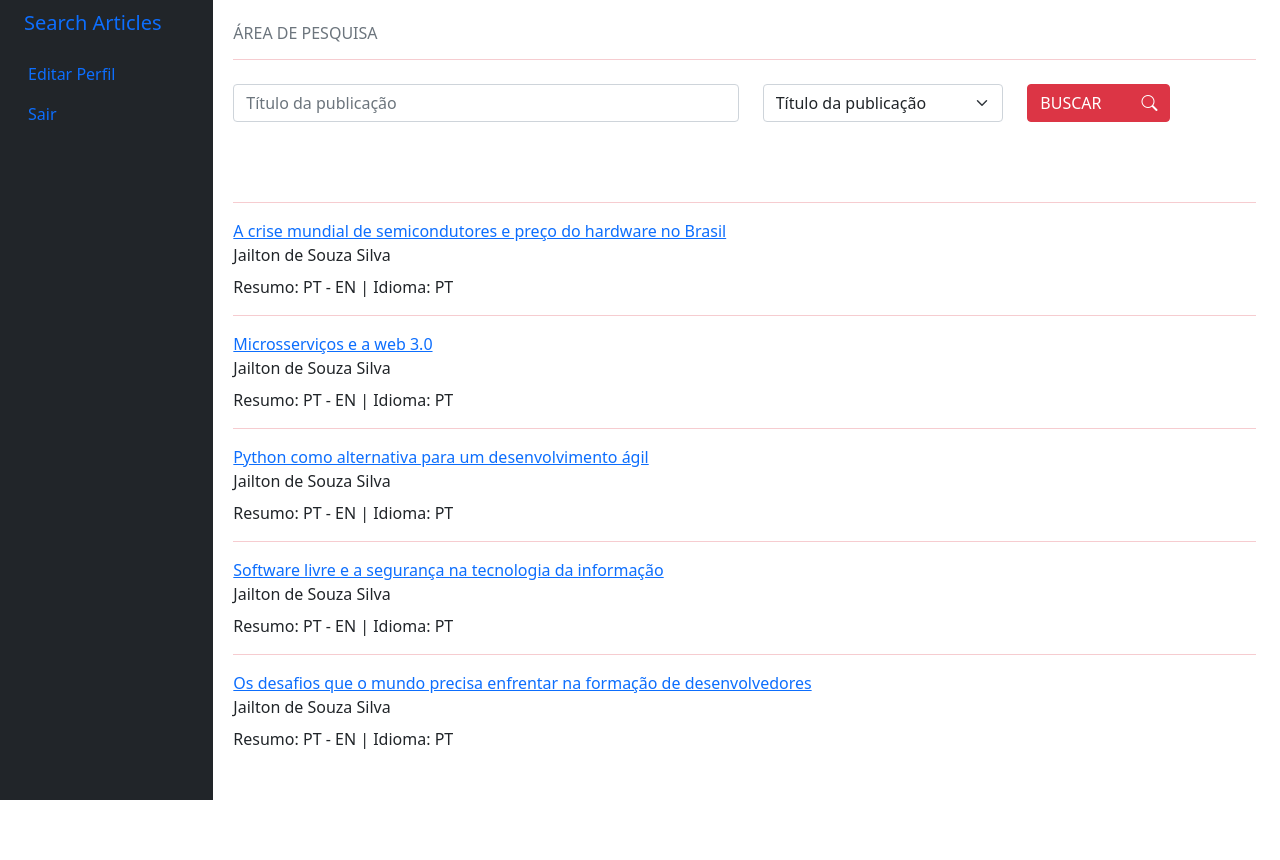
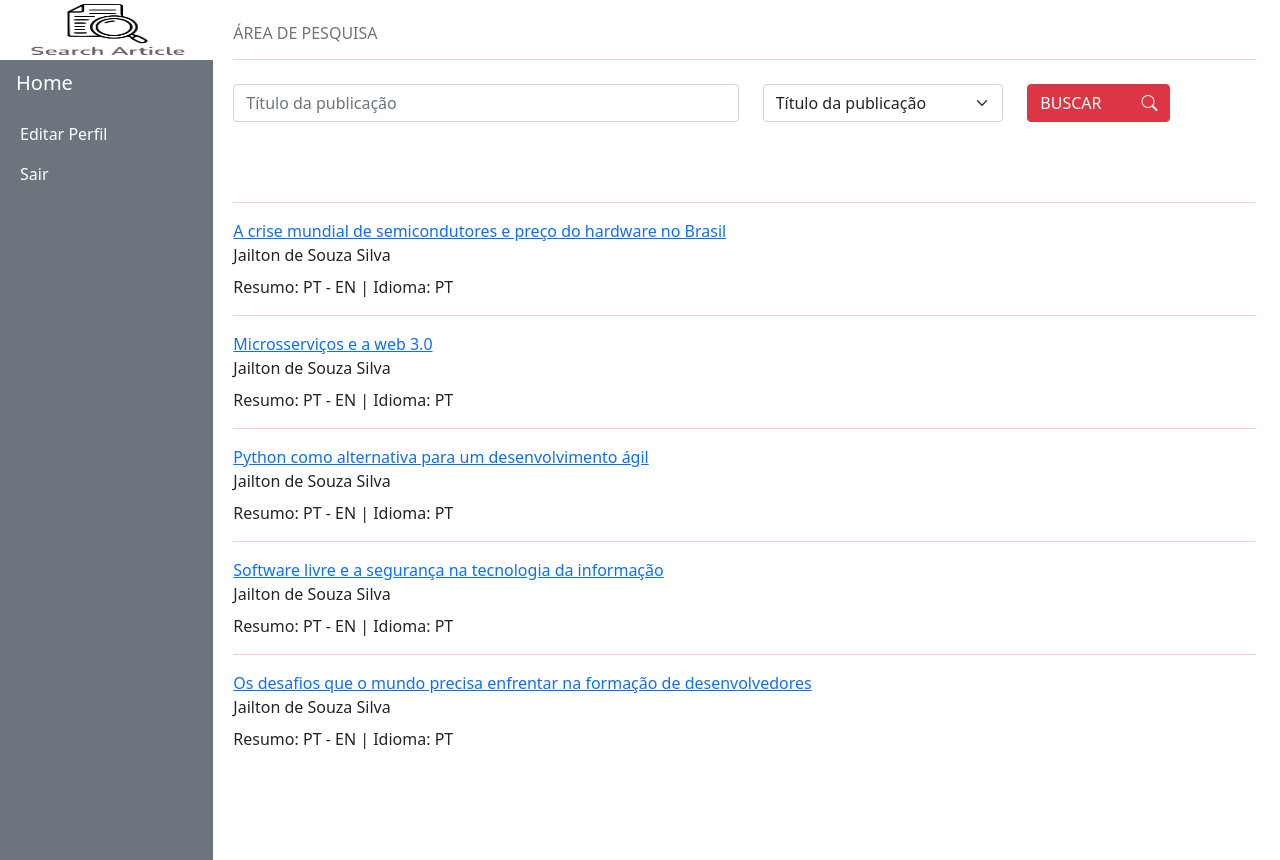
Before and after one commit to Jailtons7/search-articles-react, a React (Create React App) app: page / in a window 1280 px wide. Before the commit the page ends 800 px from the top, so only its background shows below. Built offline with nearby package versions, Linux system fonts and the light colour scheme.

Commit message:
feat: change menu structure

```diff
--- a/src/components/painel/Menu.js
+++ b/src/components/painel/Menu.js
@@ -1,23 +1,28 @@
 import React from 'react';
 import { Link } from 'react-router-dom';
+import searchArticle from '../../img/search_articles_t.png'
 
 const Menu = () => {
   return (
-    <div className='col-auto col-md-2 px-sm-2 px-0 bg-dark'>
+    <>
+      <div className='col-auto col-md-2 px-0 bg-secondary'>
+        <div className='ms-0 row w-100 bg-white d-none d-sm-block'>
+          <img height="60px" src={searchArticle} alt="Logo" />
+        </div>
         <div className="d-flex flex-column align-items-center align-items-sm-start px-3 pt-2 text-white min-vh-100">
-        <Link to='/' className='d-flex align-items-center pb-3 mb-md-0 me-md-auto text-write text-decoration-none'>
-          <span className='fs-5 d-none d-sm-inline'>Search Articles</span>
+          <Link to='/' className='text-white d-flex align-items-center pb-3 mb-md-0 me-md-auto text-write text-decoration-none'>
+            <span className='fs-5 d-none d-sm-inline'>Home</span>
           </Link>
           <ul className='nav nav-pills flex-column mb-sm-auto mb-0 align-items-center align-items-sm-start' id='menu'>
             <li className='nav-item'>
-            <Link to='/edit-profile' className='nav-link align-middle px-0'>
+              <Link to='/edit-profile' className='text-white nav-link align-middle px-0'>
                 <span className='ms-1 d-none d-sm-inline'>
                   Editar Perfil
                 </span>
               </Link>
             </li>
             <li>
-            <Link to='/logout' className='nav-link align-middle px-0'>
+              <Link to='/logout' className='text-white nav-link align-middle px-0'>
                 <span className='ms-1 d-none d-sm-inline'>
                   Sair
                 </span>
@@ -26,6 +31,7 @@ const Menu = () => {
           </ul>
         </div>
       </div>
+    </>
   );
 }
 
```
Lines whose indentation alone changed are shown as unchanged.
